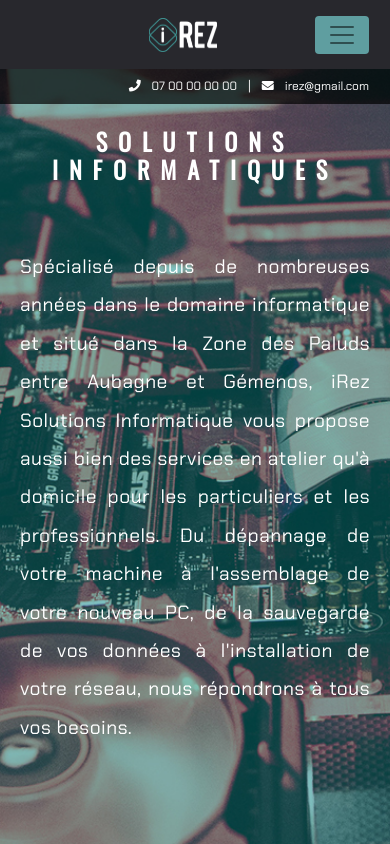
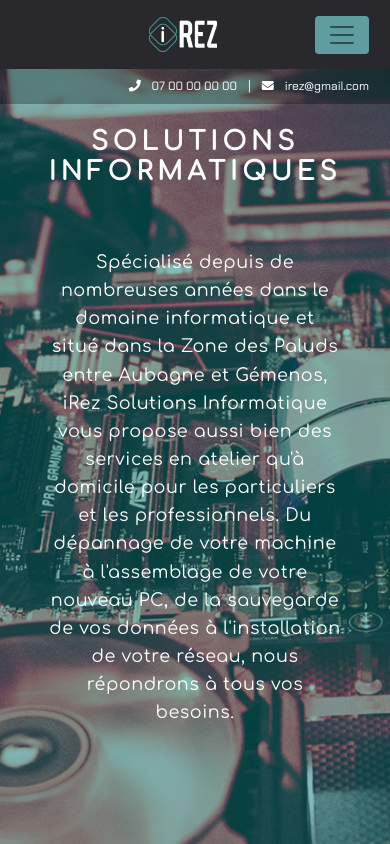
Before and after one commit to arthurb11/iRez, a PHP site: page / in a window 390 px wide. Run offline with PHP 8.4, Linux system fonts and the light colour scheme; some libraries are stand-ins or nearby versions.

Commit message:
page daccueil niquuuuelll!

```diff
--- a/css/style.css
+++ b/css/style.css
@@ -1,7 +1,7 @@
 /* GENERAL */
 
 body{
-    font-family: 'Oswald', sans-serif;
+    font-family: 'Comfortaa', sans-serif;
 }
 
 .no-padding-nav {
@@ -10,7 +10,7 @@ body{
 }
 
 p{
-    font-family: 'Chakra Petch', sans-serif;
+    font-family: 'Comfortaa', sans-serif;
 }
 
 .bg-anthra{
@@ -18,16 +18,16 @@ p{
 }
 
 .bg-black-opacity{
-    background-color: rgba(0,0,0,0.7);
+    background-color: rgba(0,0,0,0.3);
 }
 
 h1 {
-    letter-spacing: 11px;
+    letter-spacing: 5px;
     font-weight: bold;
 }
 
 p {
-    letter-spacing: 3px;
+    letter-spacing: 1px;
     font-weight: 500;
 }
 
@@ -65,7 +65,7 @@ p {
 }
 
 nav a{
-    letter-spacing: 5px;
+    letter-spacing: 3px;
     margin: 0 15px;
 }
 
@@ -110,11 +110,10 @@ nav a{
     top: 45%;
     left: 0;
     right: 0;
-    font-size: 1.15rem;
-    font-weight: 300;
+    font-size: 1.10rem;
     margin-left: auto;
     margin-right: auto;
-    width: 100%;
+    width: 85%;
     padding: 20px 200px;
 }
 
@@ -156,6 +155,15 @@ button.navbar-toggler.bg-dark {
 }
 
 
+@media screen and (max-width: 1300px) {
+
+
+    /*accueil carousel*/
+    #presentation p {
+        padding: 20px 20px;
+    }
+}
+
 
 /* portables et tablettes */
 @media screen and (max-width: 991px) {
@@ -189,14 +197,14 @@ button.navbar-toggler.bg-dark {
 
     /*accueil carousel*/
     #presentation h1 {
-        font-size: 1.5rem;
+        font-size: 1.6rem;
         top: 15%;
     }
 
     #presentation p {
         top: 27%;
-        line-height: 200%;
-        font-size: 1.2rem;
+        line-height: 160%;
+        font-size: 1.1rem;
     }
 
 }
@@ -217,6 +225,5 @@ button.navbar-toggler.bg-dark {
     /* accueil carousel */
     p {
         letter-spacing: 0.5px;
-
     }
 }
--- a/index.html
+++ b/index.html
@@ -9,6 +9,7 @@
         <!-- Bootstrap CSS -->
         <link rel="stylesheet" href="https://stackpath.bootstrapcdn.com/bootstrap/4.1.3/css/bootstrap.min.css" integrity="sha384-MCw98/SFnGE8fJT3GXwEOngsV7Zt27NXFoaoApmYm81iuXoPkFOJwJ8ERdknLPMO" crossorigin="anonymous">
         <link href="https://fonts.googleapis.com/css?family=Chakra+Petch|Oswald" rel="stylesheet">
+        <link href="https://fonts.googleapis.com/css?family=Comfortaa|Nunito" rel="stylesheet">
         <link rel="stylesheet" href="https://use.fontawesome.com/releases/v5.3.1/css/all.css" integrity="sha384-mzrmE5qonljUremFsqc01SB46JvROS7bZs3IO2EmfFsd15uHvIt+Y8vEf7N7fWAU" crossorigin="anonymous">
         <link rel="stylesheet" href="css/style.css">
         <title>iRez, Solutions Informatiques</title>
@@ -65,12 +66,10 @@
                                 <div class="carousel-item" style="background-image: url('img/slide-c.jpg');"></div>
                             </div>
                         </div>
-
-
                         <div id="presentation">
                             <div class="text-center text-white">
                                 <h1 class="text-uppercase">Solutions Informatiques</h1>
-                                <p class="text-justify text-md-center">Spécialisé depuis de nombreuses années dans le domaine informatique et situé dans la Zone des Paluds entre Aubagne et Gémenos, iRez Solutions Informatique vous propose aussi bien des services en atelier qu'à domicile pour les particuliers et les professionnels. Du dépannage de votre machine à l'assemblage de votre nouveau PC, de la sauvegarde de vos données à l'installation de votre réseau, nous répondrons à tous vos besoins.</p>
+                                <p class="text-md-center">Spécialisé depuis de nombreuses années dans le domaine informatique et situé dans la Zone des Paluds entre Aubagne et Gémenos, iRez Solutions Informatique vous propose aussi bien des services en atelier qu'à domicile pour les particuliers et les professionnels. Du dépannage de votre machine à l'assemblage de votre nouveau PC, de la sauvegarde de vos données à l'installation de votre réseau, nous répondrons à tous vos besoins.</p>
                             </div>
                         </div>
                     </div>
```
